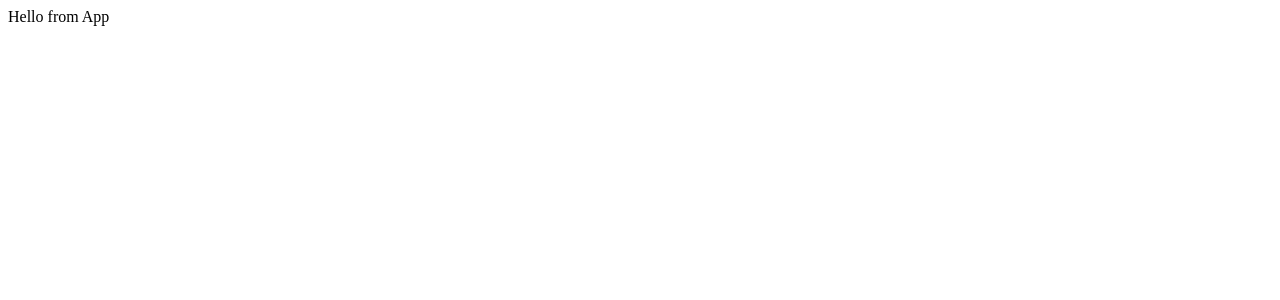
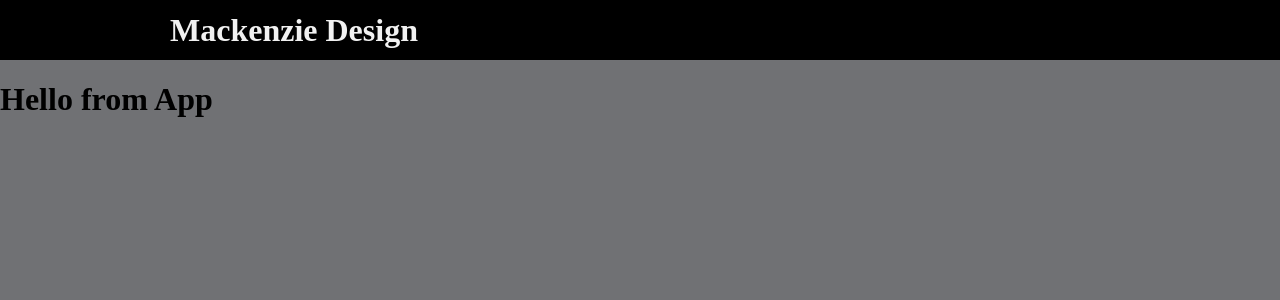
Before and after one commit to Pingrash/Testing-React-Components, a React (Create React App) app: page / in a window 1280 px wide. Shown: the top 300 px of the page. Built offline with nearby package versions, Linux system fonts and the light colour scheme.

Commit message:
Addition of header

```diff
--- a/package.json
+++ b/package.json
@@ -3,6 +3,7 @@
   "version": "0.1.0",
   "private": true,
   "dependencies": {
+    "node-sass": "^4.13.0",
     "react": "^16.12.0",
     "react-dom": "^16.12.0",
     "react-scripts": "3.2.0"
--- a/src/App.js
+++ b/src/App.js
@@ -1,9 +1,13 @@
 import React from 'react';
+import './App.scss';
+
+import Header from './components/header';
 
 const App = () => {
   return (
     <div>
-      <header>Hello from App</header>
+      <Header />
+      <h1>Hello from App</h1>
     </div>
   );
 };
--- /dev/null
+++ b/src/App.scss
@@ -0,0 +1,5 @@
+body {
+  margin: 0;
+  padding: 0;
+  background-color: #707174;
+}
--- /dev/null
+++ b/src/components/header/index.js
@@ -0,0 +1,16 @@
+import React from 'react';
+import './styles.scss';
+
+const Header = () => {
+  return (
+    <header>
+      <div className='wrapper'>
+        <div className='logo'>
+          <h3>Mackenzie Design</h3>
+        </div>
+      </div>
+    </header>
+  );
+};
+
+export default Header;
--- /dev/null
+++ b/src/components/header/styles.scss
@@ -0,0 +1,32 @@
+header {
+  display: block;
+  width: 100%;
+  height: 60px;
+  margin: 0 auto;
+  padding: 0 10px;
+  background-color: black;
+
+  .wrapper {
+    position: relative;
+    display: block;
+    width: 100%;
+    height: 100%;
+    margin: 0 auto;
+    max-width: 980px;
+
+    .logo {
+      display: block;
+      position: absolute;
+      left: 10px;
+      top: 50%;
+      transform: translateY(-50%);
+
+      h3 {
+        display: inline;
+        margin: 0;
+        color: #f1f1f1;
+        font-size: 2rem;
+      }
+    }
+  }
+}
```
Also changed, not shown: 1 other file (tests, documents, lock files or other folders).
